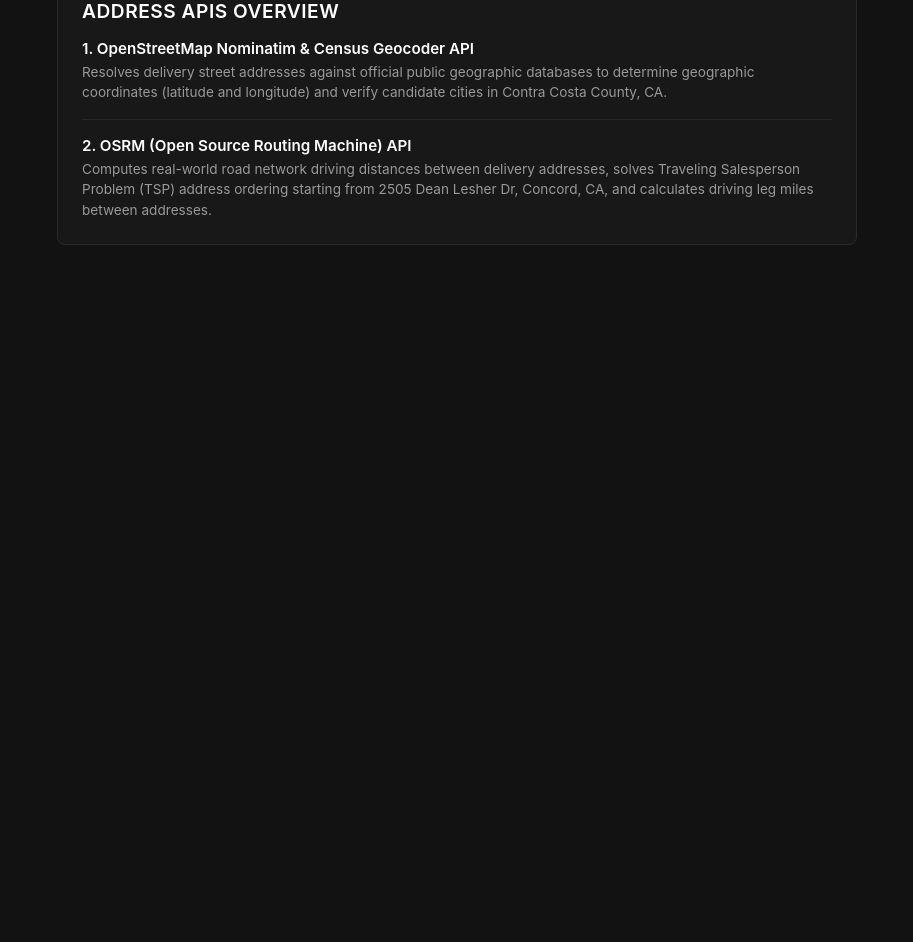
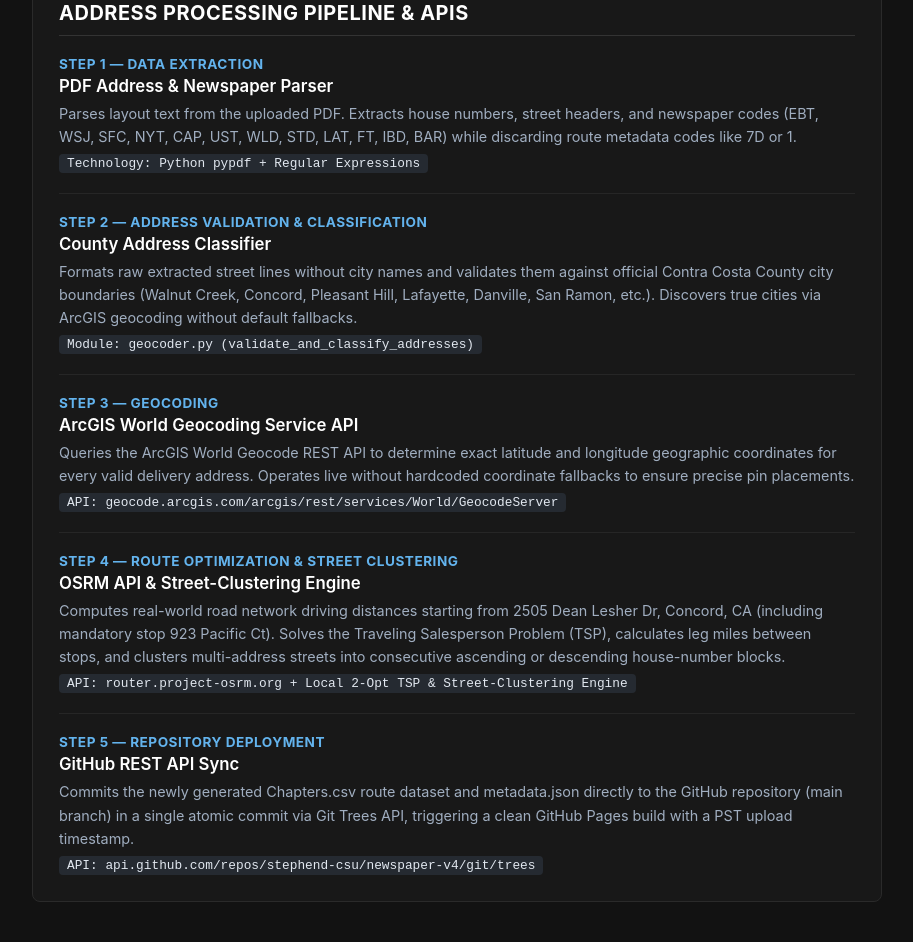
Before and after one commit to stephend-csu/newspaper-v4, a plain HTML site: page upload.html in a window 1280 px wide. Shown: the part 510-1452 px from the top of the page, without its empty margins (183-1096 px from the left). Before the commit the page ends 800 px from the top, so only its background shows below. Drawn offline with Linux system fonts and the light colour scheme.

Commit message:
Update upload.html and templates/upload.html with PDF Upload title and detailed technical blurb

```diff
--- a/upload.html
+++ b/upload.html
@@ -3,7 +3,7 @@
 <head>
   <meta charset="UTF-8">
   <meta name="viewport" content="width=device-width, initial-scale=1.0">
-  <title>Upload Page</title>
+  <title>PDF Upload</title>
   <style>
     * {
       box-sizing: border-box;
@@ -21,7 +21,7 @@
       padding: 40px 20px;
     }
     .container {
-      max-width: 800px;
+      max-width: 850px;
       width: 100%;
     }
     h1 {
@@ -98,20 +98,22 @@
       background-color: #181818;
       border: 1px solid #2a2a2a;
       border-radius: 8px;
-      padding: 24px;
+      padding: 26px;
       margin-top: 40px;
     }
     .api-section h2 {
-      font-size: 1.2rem;
-      font-weight: 600;
+      font-size: 1.25rem;
+      font-weight: 700;
       color: #ffffff;
-      margin-bottom: 16px;
+      margin-bottom: 20px;
       text-transform: uppercase;
       letter-spacing: 0.5px;
+      border-bottom: 1px solid #333;
+      padding-bottom: 10px;
     }
     .api-card {
-      margin-bottom: 16px;
-      padding-bottom: 16px;
+      margin-bottom: 20px;
+      padding-bottom: 20px;
       border-bottom: 1px solid #262626;
     }
     .api-card:last-child {
@@ -119,16 +121,34 @@
       padding-bottom: 0;
       border-bottom: none;
     }
+    .api-step {
+      font-weight: 700;
+      color: #63b3ed;
+      font-size: 0.85rem;
+      text-transform: uppercase;
+      letter-spacing: 0.5px;
+      margin-bottom: 4px;
+    }
     .api-name {
       font-weight: 600;
       color: #ffffff;
-      font-size: 0.95rem;
-      margin-bottom: 4px;
+      font-size: 1.05rem;
+      margin-bottom: 6px;
     }
     .api-desc {
-      font-size: 0.85rem;
-      color: #999999;
-      line-height: 1.5;
+      font-size: 0.9rem;
+      color: #a0aec0;
+      line-height: 1.6;
+    }
+    .api-tech {
+      display: inline-block;
+      background: #252a31;
+      color: #e2e8f0;
+      font-size: 0.8rem;
+      padding: 2px 8px;
+      border-radius: 4px;
+      margin-top: 6px;
+      font-family: monospace;
     }
     .nav-links {
       margin-top: 20px;
@@ -148,13 +168,13 @@
 <body>
   <div class="container">
     <div style="display:flex; justify-content:space-between; align-items:center;">
-      <h1>Upload Page</h1>
+      <h1>PDF Upload</h1>
       <div class="nav-links">
         <a href="https://stephend-csu.github.io/newspaper-v4/">Main Map Page</a>
-        <a href="confirm.html">Confirmation Screen</a>
+        <a href="/confirmation">Confirmation Screen</a>
       </div>
     </div>
-    <div class="subtitle">Upload your delivery route PDF to extract addresses and compute optimized routes.</div>
+    <div class="subtitle">Upload your delivery route PDF to extract addresses and compute optimized driving routes.</div>
 
     <div class="dropzone" id="dropzone">
       <div class="dropzone-icon">📄</div>
@@ -166,16 +186,41 @@
     </div>
 
     <div class="api-section">
-      <h2>Address APIs Overview</h2>
+      <h2>Address Processing Pipeline & APIs</h2>
 
       <div class="api-card">
-        <div class="api-name">1. OpenStreetMap Nominatim & Census Geocoder API</div>
-        <div class="api-desc">Resolves delivery street addresses against official public geographic databases to determine geographic coordinates (latitude and longitude) and verify candidate cities in Contra Costa County, CA.</div>
+        <div class="api-step">Step 1 — Data Extraction</div>
+        <div class="api-name">PDF Address & Newspaper Parser</div>
+        <div class="api-desc">Parses layout text from the uploaded PDF. Extracts house numbers, street headers, and newspaper codes (EBT, WSJ, SFC, NYT, CAP, UST, WLD, STD, LAT, FT, IBD, BAR) while discarding route metadata codes like 7D or 1.</div>
+        <div class="api-tech">Technology: Python pypdf + Regular Expressions</div>
       </div>
 
       <div class="api-card">
-        <div class="api-name">2. OSRM (Open Source Routing Machine) API</div>
-        <div class="api-desc">Computes real-world road network driving distances between delivery addresses, solves Traveling Salesperson Problem (TSP) address ordering starting from 2505 Dean Lesher Dr, Concord, CA, and calculates driving leg miles between addresses.</div>
+        <div class="api-step">Step 2 — Address Validation & Classification</div>
+        <div class="api-name">County Address Classifier</div>
+        <div class="api-desc">Formats raw extracted street lines without city names and validates them against official Contra Costa County city boundaries (Walnut Creek, Concord, Pleasant Hill, Lafayette, Danville, San Ramon, etc.). Discovers true cities via ArcGIS geocoding without default fallbacks.</div>
+        <div class="api-tech">Module: geocoder.py (validate_and_classify_addresses)</div>
+      </div>
+
+      <div class="api-card">
+        <div class="api-step">Step 3 — Geocoding</div>
+        <div class="api-name">ArcGIS World Geocoding Service API</div>
+        <div class="api-desc">Queries the ArcGIS World Geocode REST API to determine exact latitude and longitude geographic coordinates for every valid delivery address. Operates live without hardcoded coordinate fallbacks to ensure precise pin placements.</div>
+        <div class="api-tech">API: geocode.arcgis.com/arcgis/rest/services/World/GeocodeServer</div>
+      </div>
+
+      <div class="api-card">
+        <div class="api-step">Step 4 — Route Optimization & Street Clustering</div>
+        <div class="api-name">OSRM API & Street-Clustering Engine</div>
+        <div class="api-desc">Computes real-world road network driving distances starting from 2505 Dean Lesher Dr, Concord, CA (including mandatory stop 923 Pacific Ct). Solves the Traveling Salesperson Problem (TSP), calculates leg miles between stops, and clusters multi-address streets into consecutive ascending or descending house-number blocks.</div>
+        <div class="api-tech">API: router.project-osrm.org + Local 2-Opt TSP & Street-Clustering Engine</div>
+      </div>
+
+      <div class="api-card">
+        <div class="api-step">Step 5 — Repository Deployment</div>
+        <div class="api-name">GitHub REST API Sync</div>
+        <div class="api-desc">Commits the newly generated Chapters.csv route dataset and metadata.json directly to the GitHub repository (main branch) in a single atomic commit via Git Trees API, triggering a clean GitHub Pages build with a PST upload timestamp.</div>
+        <div class="api-tech">API: api.github.com/repos/stephend-csu/newspaper-v4/git/trees</div>
       </div>
     </div>
   </div>
@@ -245,7 +290,7 @@
           localStorage.setItem('extracted_route_data', JSON.stringify(data));
 
           setTimeout(() => {
-            window.location.href = 'confirm.html';
+            window.location.href = '/confirmation';
           }, 1000);
         }
       })
```
Also changed, not shown: templates/upload.html (+65 -20 lines).
